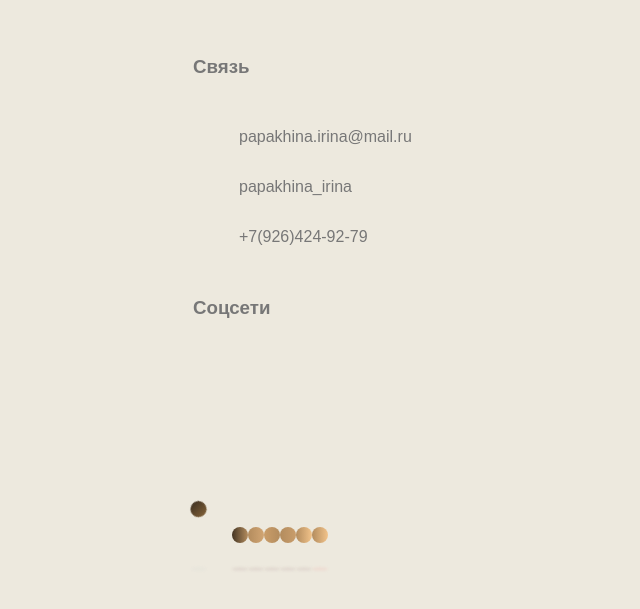
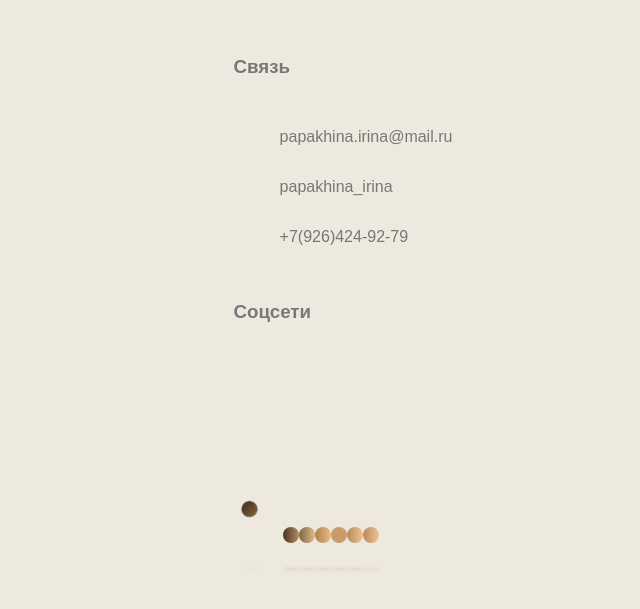
Before and after one commit to PapakhinaIrina/My-portfolio, a React (Create React App) app in the folder my-portfolio/: page /contact in a window 1280 px wide. Shown: the part 113-722 px from the top of the page, without its empty margins (297-937 px from the left). Built offline with nearby package versions, Linux system fonts and the light colour scheme; some icons are missing.

Commit message:
finish header and created portfolio file

```diff
--- a/my-portfolio/package.json
+++ b/my-portfolio/package.json
@@ -3,6 +3,9 @@
   "version": "0.1.0",
   "private": true,
   "dependencies": {
+    "@emotion/react": "^11.10.8",
+    "@emotion/styled": "^11.10.8",
+    "@mui/material": "^5.12.2",
     "@reduxjs/toolkit": "^1.9.5",
     "@testing-library/jest-dom": "^5.16.5",
     "@testing-library/react": "^13.4.0",
--- a/my-portfolio/src/AppRouter.js
+++ b/my-portfolio/src/AppRouter.js
@@ -2,6 +2,7 @@ import { BrowserRouter, Routes, Route } from "react-router-dom";
 import Info from "./components/Header/Info/Info";
 import Contact from "./components/Header/Contact/Contact";
 import Main from "./components/Main/Main";
+import Portfolio from "./components/Portfolio/Portfolio";
 
 
 
@@ -10,9 +11,10 @@ export default function AppRouter () {
   return(
     <BrowserRouter>
       <Routes>
-          <Route exact path='/home' element={<Main />}> </Route>
+          <Route exact path='/home' element={<Main />}/>
           <Route path='/info' element={<Info />} />
           <Route path="/contact" element={<Contact />} />
+          <Route path="/portfolio" element={<Portfolio />} />
       </Routes>
     </BrowserRouter>
   )
--- a/my-portfolio/src/components/Header/Contact/Contact.js
+++ b/my-portfolio/src/components/Header/Contact/Contact.js
@@ -1,16 +1,20 @@
 import React from "react";
 import { Icon } from '@iconify/react';
 import {  Animation } from './Animation';
-
+import { Link } from "react-router-dom";
 import './style.scss'
 
 
 export default function Contact () {
 
+
   return (
-    <div className="wrapper">
+    <div className="wrapperConnectPage">
 
-      <div className="container">
+      <div className="containerConnectPage">
+        <Link to="/home" className="home">
+          <Icon icon="line-md:home-md"width={46} />
+        </Link>
 
         <h3> Связь </h3>
 
@@ -28,9 +32,8 @@ export default function Contact () {
             <Icon icon="ion:phone-portrait-outline" width={46} />
             +7(926)424-92-79
         </div>
-        <p></p>
-
-
+          <br/>
+          <br/>
         <h3> Соцсети </h3>
         <div className="social">
             <li>
--- a/my-portfolio/src/components/Header/Contact/style.scss
+++ b/my-portfolio/src/components/Header/Contact/style.scss
@@ -10,17 +10,34 @@ li{
   align-items: center;
   justify-content: center;
   margin: 0 auto;
-  padding-top: 150px;
+  padding-top: 24px;
   font-family: 'Dosis', sans-serif;
   position: relative;
 }
 
-.container{
+.wrapperConnectPage{
+  display: flex;
+  justify-content: center;
+  margin-top: 150px;
   font-family: 'Dosis', sans-serif;
   color: #777777;
-  flex-direction: column;
 }
 
+.home{
+  position: absolute;
+  top: 16px;
+  left: 16px;
+  cursor: pointer;
+  svg{
+    g {
+      stroke: #777777;
+    }
+    circle {
+      stroke: #777777;
+      fill: #777777;
+    }
+  }
+}
 .social{
   display: flex;
 }
@@ -32,7 +49,7 @@ li{
     }
     circle {
       stroke: #777777;
-      fill: azure;
+      fill: #777777;
     }
   }
 }
@@ -56,17 +73,24 @@ li{
   }
 }
 
+.connect{
+  font-family: 'Dosis', sans-serif;
+
+}
 
 
 body {
   background: #ede9de;
 }
+
 .box {
-  left: 44%;
+  left: 48%;
   margin: auto -50px;
   position: absolute;
+  align-items: center;
   top: 80%;
 }
+
 .swing div {
   border-radius: 50%;
   float: left;
@@ -74,7 +98,7 @@ body {
   width: 1em;
 }
 .swing div:nth-of-type(1) {
-  background: -webkit-linear-gradient(left, #443523 0%, #7b5c35 100%);
+  background: -webkit-linear-gradient(left, #443523 0%, #443523 100%);
   background: linear-gradient(to right, #443523 0%, #7b5c35 100%);
 }
 .swing div:nth-of-type(2) {
@@ -82,16 +106,16 @@ body {
   background: linear-gradient(to right, #443523 0%, #b38c5e 100%);
 }
 .swing div:nth-of-type(3) {
-  background: -webkit-linear-gradient(left, #6b5438 0%, #b38c5e 100%);
-  background: linear-gradient(to right, #b38c5e 0%, #d1a573 100%);
+  background: -webkit-linear-gradient(left, #312619 0%, #443523 100%);
+  background: linear-gradient(to right, #7e6442 0%, #e2b98a 100%);
 }
 .swing div:nth-of-type(4) {
-  background: -webkit-linear-gradient(left, #bc9262 0%, #b38c5e 100%);
-  background: linear-gradient(to right, #ca9d69 0%, #b38c5e 100%);
+  background: -webkit-linear-gradient(left, #8f6e48 0%, #b78f62 100%);
+  background: linear-gradient(to right, #ac8353 0%, #eeba7e 100%);
 }
 .swing div:nth-of-type(5) {
-  background: -webkit-linear-gradient(left, #b38c5e 0%, #c59967 100%);
-  background: linear-gradient(to right, #b38c5e 0%, #c99d6b 100%);
+  background: -webkit-linear-gradient(left, #c89c69 0%, #c59967 100%);
+  background: linear-gradient(to right, #c69b69 0%, #c99d6b 100%);
 }
 .swing div:nth-of-type(6) {
   background: -webkit-linear-gradient(left, #b38c5e 0%, #f2c38a 100%);
--- a/my-portfolio/src/components/Header/Header.js
+++ b/my-portfolio/src/components/Header/Header.js
@@ -16,7 +16,7 @@ export default function Header() {
         <Link to="/contact" className="contact">
           CONTACT
         </Link>
-        <Link className="portfolio">
+        <Link to="/portfolio"className="portfolio">
           PORTFOLIO
         </Link>
       </div>
--- a/my-portfolio/src/components/Header/style.css
+++ b/my-portfolio/src/components/Header/style.css
@@ -1,15 +1,14 @@
 .wrapper {
   font-family: 'Dosis', sans-serif;
   position: static;
-  display: block;
   margin-top: -8px;
-  height: 120px;
   width: 100%;
   justify-content: space-between;
+
 }
 
 .container{
-  display: flex;
+  flex-direction: row;
   justify-content: center;
 
 }
@@ -25,7 +24,6 @@
   padding-left: 24px;
   color: #777777;
   text-decoration: none;
-
 }
 
 .portfolio{
--- a/my-portfolio/src/components/Main/Main.js
+++ b/my-portfolio/src/components/Main/Main.js
@@ -5,6 +5,7 @@ import './style.css';
 
 
 export default function Main() {
+
 
   return(
     <div className="wrapperMain">
@@ -14,7 +15,7 @@ export default function Main() {
 
       <div className="mainContainer">
         {/* <p> <img src="/icon.jng" alt=""/></p> ЗДЕСЬ ДОЛЖНА БЫТЬ КАРТИНКА */}
-        "Main"
+
       </div>
 
     </div>
--- a/my-portfolio/src/components/Main/style.css
+++ b/my-portfolio/src/components/Main/style.css
@@ -1,5 +1,4 @@
 .wrapperMain {
-  background-color: #ffffea;
   height: 700px;
 }
 
--- /dev/null
+++ b/my-portfolio/src/components/Portfolio/Portfolio.js
@@ -0,0 +1,18 @@
+import React from "react";
+
+
+
+
+export default function Portfolio () {
+
+
+  return (
+    <div className="wrapperPortfolio">
+      <div className="containerPortfolio">
+          <div className="cases">
+          Я скоро тебя сделаю!
+          </div>
+      </div>
+    </div>
+  )
+}
```
Also changed, not shown: my-portfolio/src/components/Portfolio/style.css (added, +14 -0 lines), 1 other file (tests, documents, lock files or other folders).
